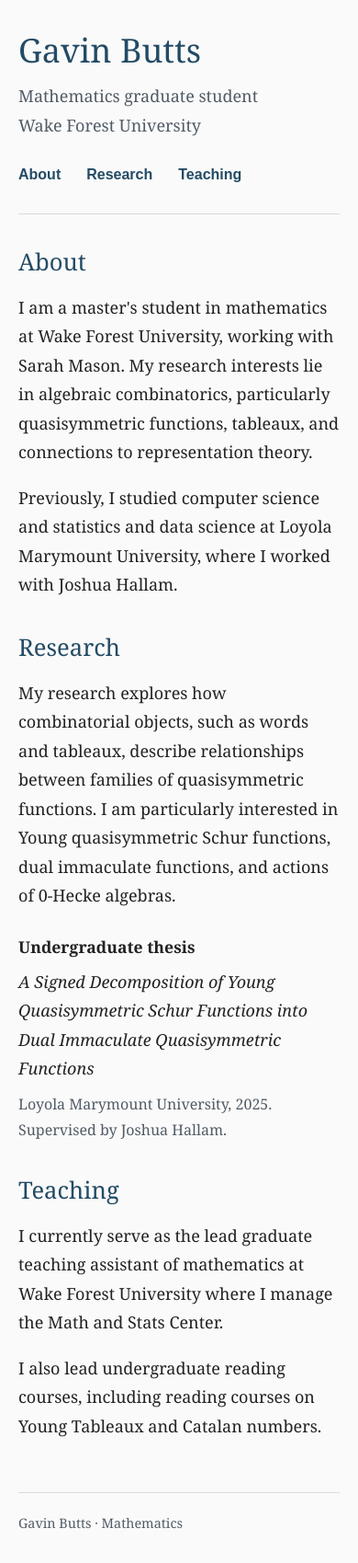
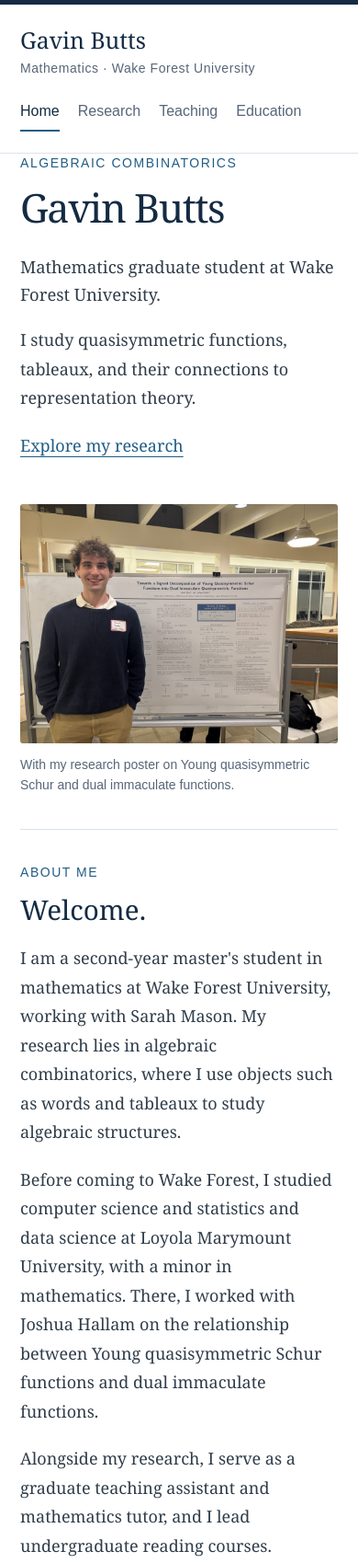
Before and after one commit to GavinButts/gavinbutts.github.io, a plain HTML site: page index.html in a window 390 px wide. Shown: the top 1699 px of the page at 92% size. Drawn offline with Linux system fonts and the light colour scheme.

Commit message:
Add files via upload

```diff
--- a/index.html
+++ b/index.html
@@ -1,237 +1,49 @@
 <!DOCTYPE html>
 <html lang="en">
 <head>
-  <meta charset="UTF-8">
-  <meta name="viewport" content="width=device-width, initial-scale=1">
-
-  <title>Gavin Butts | Mathematics</title>
-
-  <meta
-    name="description"
-    content="Gavin Butts is a mathematics graduate student at Wake Forest University studying algebraic combinatorics."
-  >
-
-  <style>
-    :root {
-      color-scheme: light;
-      --background: #fafafa;
-      --text: #222;
-      --muted: #515b65;
-      --accent: #234b65;
-      --border: #d5dce1;
-    }
-
-    * {
-      box-sizing: border-box;
-    }
-
-    body {
-      max-width: 820px;
-      margin: 64px auto;
-      padding: 0 28px;
-      background: var(--background);
-      color: var(--text);
-      font-family: Georgia, "Times New Roman", serif;
-      font-size: 18px;
-      line-height: 1.75;
-      overflow-wrap: break-word;
-    }
-
-    header {
-      padding-bottom: 28px;
-      border-bottom: 1px solid var(--border);
-    }
-
-    h1,
-    h2,
-    h3 {
-      line-height: 1.25;
-    }
-
-    h1 {
-      margin: 0 0 12px;
-      color: var(--accent);
-      font-size: 2.75rem;
-      font-weight: normal;
-    }
-
-    .affiliation {
-      margin: 0;
-      color: var(--muted);
-    }
-
-    nav {
-      display: flex;
-      flex-wrap: wrap;
-      gap: 12px 28px;
-      margin-top: 24px;
-      font-family: Arial, Helvetica, sans-serif;
-      font-size: 1rem;
-    }
-
-    a {
-      color: var(--accent);
-      text-underline-offset: 4px;
-    }
-
-    nav a {
-      font-weight: bold;
-      text-decoration: none;
-    }
-
-    nav a:hover {
-      text-decoration: underline;
-    }
-
-    a:focus-visible {
-      outline: 2px solid var(--accent);
-      outline-offset: 5px;
-    }
-
-    section {
-      margin-top: 44px;
-      scroll-margin-top: 24px;
-    }
-
-    h2 {
-      margin: 0 0 18px;
-      color: var(--accent);
-      font-size: 1.6rem;
-      font-weight: normal;
-    }
-
-    h3 {
-      margin: 28px 0 12px;
-      font-size: 1.1rem;
-    }
-
-    p {
-      margin: 0 0 18px;
-    }
-
-    .thesis-title {
-      margin-bottom: 8px;
-    }
-
-    .thesis-details {
-      color: var(--muted);
-      font-size: 1rem;
-    }
-
-    footer {
-      margin-top: 56px;
-      padding-top: 20px;
-      border-top: 1px solid var(--border);
-      color: var(--muted);
-      font-size: 0.9rem;
-    }
-
-    .skip-link {
-      position: absolute;
-      top: 12px;
-      left: 12px;
-      padding: 8px 12px;
-      transform: translateY(-200%);
-      background: var(--background);
-    }
-
-    .skip-link:focus {
-      transform: translateY(0);
-    }
-
-    @media (max-width: 600px) {
-      body {
-        margin: 32px auto;
-        padding: 0 20px;
-      }
-
-      h1 {
-        font-size: 2.25rem;
-      }
-
-      section {
-        margin-top: 36px;
-      }
-    }
-  </style>
+<meta charset="UTF-8">
+<meta name="viewport" content="width=device-width, initial-scale=1">
+<title>Gavin Butts | Mathematics</title>
+<meta name="description" content="Gavin Butts, mathematics graduate student at Wake Forest University. Research in algebraic combinatorics.">
+<link rel="stylesheet" href="styles.css">
 </head>
-
 <body>
-  <a class="skip-link" href="#main">Skip to content</a>
-
-  <header>
+<a class="skip-link" href="#main">Skip to content</a>
+<header class="site-header"><div class="wrap header-inner">
+<a class="brand" href="index.html">Gavin Butts<span>Mathematics · Wake Forest University</span></a>
+<nav aria-label="Main navigation"><a href="index.html" aria-current="page">Home</a>
+<a href="research.html">Research</a>
+<a href="teaching.html">Teaching</a>
+<a href="education.html">Education</a></nav>
+</div></header>
+<main id="main" class="wrap" tabindex="-1">
+<div class="intro">
+  <div>
+    <p class="eyebrow">Algebraic combinatorics</p>
     <h1>Gavin Butts</h1>
-    <p class="affiliation">
-      Mathematics graduate student<br>
-      Wake Forest University
-    </p>
-
-    <nav aria-label="Main navigation">
-      <a href="#about">About</a>
-      <a href="#research">Research</a>
-      <a href="#teaching">Teaching</a>
-    </nav>
-  </header>
-
-  <main id="main">
-    <section id="about" aria-labelledby="about-heading">
-      <h2 id="about-heading">About</h2>
-
-      <p>
-        I am a master's student in mathematics at Wake Forest
-        University, working with Sarah Mason. My research interests
-        lie in algebraic combinatorics, particularly quasisymmetric
-        functions, tableaux, and connections to representation theory.
-      </p>
-
-      <p>
-        Previously, I studied computer science and statistics and
-        data science at Loyola Marymount University, where I worked
-        with Joshua Hallam.
-      </p>
-    </section>
-
-    <section id="research" aria-labelledby="research-heading">
-      <h2 id="research-heading">Research</h2>
-
-      <p>
-        My research explores how combinatorial objects, such as
-        words and tableaux, describe relationships between families
-        of quasisymmetric functions. I am particularly interested
-        in Young quasisymmetric Schur functions, dual immaculate
-        functions, and actions of 0-Hecke algebras.
-      </p>
-
-      <h3>Undergraduate thesis</h3>
-
-      <p class="thesis-title">
-        <cite>
-          A Signed Decomposition of Young Quasisymmetric
-          Schur Functions into Dual Immaculate Quasisymmetric Functions
-        </cite>
-      </p>
-
-      <p class="thesis-details">
-        Loyola Marymount University, 2025.<br>
-        Supervised by Joshua Hallam.
-      </p>
-    </section>
-
-    <section id="teaching" aria-labelledby="teaching-heading">
-      <h2 id="teaching-heading">Teaching</h2>
-
-      <p>
-        I currently serve as the lead graduate teaching assistant of mathematics at Wake Forest University where I manage the Math and Stats Center.
-      </p>
-
-      <p>
-        I also lead undergraduate reading courses, including reading courses on Young Tableaux and Catalan numbers.
-      </p>
-    </section>
-  </main>
-
-  <footer>
-    <p>Gavin Butts · Mathematics</p>
-  </footer>
+    <p class="lead">Mathematics graduate student at Wake Forest University.</p>
+    <p>I study quasisymmetric functions, tableaux, and their connections to representation theory.</p>
+    <p><a href="research.html">Explore my research</a></p>
+  </div>
+  <figure>
+    <a class="photo-link" href="gavin-photo.jpg" aria-label="View full photograph of Gavin with his research poster">
+      <img src="gavin-photo.jpg" alt="Gavin Butts standing beside his research poster on quasisymmetric functions." width="1824" height="1368" fetchpriority="high">
+    </a>
+    <figcaption>With my research poster on Young quasisymmetric Schur and dual immaculate functions.</figcaption>
+  </figure>
+</div>
+<section class="about" aria-labelledby="about-title">
+  <p class="eyebrow">About me</p>
+  <h2 id="about-title">Welcome.</h2>
+  <p>I am a second-year master's student in mathematics at Wake Forest University, working with Sarah Mason. My research lies in algebraic combinatorics, where I use objects such as words and tableaux to study algebraic structures.</p>
+  <p>Before coming to Wake Forest, I studied computer science and statistics and data science at Loyola Marymount University, with a minor in mathematics. There, I worked with Joshua Hallam on the relationship between Young quasisymmetric Schur functions and dual immaculate functions.</p>
+  <p>Alongside my research, I serve as a graduate teaching assistant and mathematics tutor, and I lead undergraduate reading courses.</p>
+</section>
+<nav class="explore" aria-label="Explore the website">
+  <a href="research.html"><strong>Research</strong><span>Quasisymmetric functions, tableaux, and 0-Hecke actions.</span></a>
+  <a href="teaching.html"><strong>Teaching</strong><span>Tutoring and undergraduate reading courses.</span></a>
+  <a href="education.html"><strong>Education</strong><span>My academic background and degrees.</span></a>
+</nav></main>
+<footer class="site-footer"><div class="wrap footer-inner"><p>Gavin Butts · Mathematics</p><p><a href="index.html">Home</a> · Wake Forest University</p></div></footer>
 </body>
 </html>
--- /dev/null
+++ b/styles.css
@@ -0,0 +1,56 @@
+/* Shared styles for all four pages. */
+:root{color-scheme:light;--ink:#142b43;--text:#303d4a;--muted:#576679;--blue:#205d85;--line:#dbe3eb;--pale:#f1f6fa;--paper:#fff}
+*{box-sizing:border-box}
+html{scroll-behavior:smooth}
+body{margin:0;background:var(--paper);color:var(--text);font-family:Georgia,'Times New Roman',serif;font-size:18px;line-height:1.75;overflow-wrap:break-word}
+a{color:var(--blue);text-decoration-thickness:1px;text-underline-offset:5px}
+a:hover{color:var(--ink)}
+a:focus-visible{outline:3px solid var(--blue);outline-offset:5px}
+.wrap{max-width:1140px;margin:0 auto;padding:0 36px}
+.site-header{border-top:5px solid var(--ink);border-bottom:1px solid var(--line)}
+.header-inner{display:flex;justify-content:space-between;align-items:center;gap:24px;padding-top:23px;padding-bottom:23px}
+.brand{color:var(--ink);font-size:1.55rem;line-height:1.25;text-decoration:none}
+.brand span{display:block;margin-top:6px;font:0.875rem/1.4 Arial,Helvetica,sans-serif;letter-spacing:0.04em;color:var(--muted)}
+nav{display:flex;flex-wrap:wrap;gap:10px 26px;font:1rem/1.5 Arial,Helvetica,sans-serif}
+nav a{padding:8px 0;color:var(--muted);text-decoration:none;border-bottom:2px solid transparent;transition:color .18s,border-color .18s}
+nav a:hover,nav a[aria-current=page]{color:var(--ink);border-bottom-color:var(--blue)}
+main{padding-top:58px;padding-bottom:72px;min-height:65vh;animation:arrive .45s ease-out both}
+h1,h2,h3{font-weight:normal;color:var(--ink);line-height:1.2}
+h1{font-size:clamp(2.6rem,5vw,4rem);margin:12px 0 24px;letter-spacing:-.035em}
+h2{font-size:1.85rem;margin:0 0 20px}
+h3{font-size:1.35rem;margin:0 0 12px}
+p{margin:0 0 20px}
+.eyebrow{font:0.875rem/1.5 Arial,Helvetica,sans-serif;letter-spacing:.11em;text-transform:uppercase;color:var(--blue);margin:0 0 12px}
+.intro{display:grid;grid-template-columns:1fr 1.15fr;gap:48px;align-items:center}
+.lead{font-size:1.25rem;line-height:1.6;max-width:720px}
+figure{margin:0}
+.photo-link{display:block;border-radius:3px;overflow:hidden;background:var(--pale)}
+.photo-link img{display:block;width:100%;height:auto;transition:transform .35s ease}
+.photo-link:hover img{transform:scale(1.015)}
+figcaption{font:0.875rem/1.6 Arial,Helvetica,sans-serif;color:var(--muted);margin-top:12px}
+.about{max-width:780px;margin-top:56px;padding-top:36px;border-top:1px solid var(--line)}
+.explore{display:grid;grid-template-columns:repeat(3,minmax(0,1fr));gap:28px;margin-top:40px}
+.explore a{display:block;border-top:2px solid var(--line);padding:22px 0;text-decoration:none;transition:border-color .2s,transform .2s}
+.explore a:hover{border-color:var(--blue);transform:translateY(-3px)}
+.explore strong{display:block;font-weight:normal;font-size:1.45rem;color:var(--ink);margin-bottom:8px}
+.explore span{display:block;font-size:1rem;color:var(--muted)}
+.page-heading{max-width:820px;padding-bottom:22px}
+.content-grid{display:grid;grid-template-columns:210px minmax(0,1fr);gap:50px;border-top:1px solid var(--line);padding-top:38px;margin-top:22px}
+.section-label{font:1rem/1.6 Arial,Helvetica,sans-serif;color:var(--muted)}
+.content-grid article+article{border-top:1px solid var(--line);padding-top:26px;margin-top:30px}
+.meta{font:1rem/1.6 Arial,Helvetica,sans-serif;color:var(--muted);margin:0 0 16px}
+.degree{border-left:3px solid var(--line);padding-left:26px;margin-bottom:36px}
+.degree h2{font-size:1.55rem;margin-bottom:10px}
+.degree .qualification{font-size:1.15rem;margin-bottom:10px}
+ul{padding-left:24px}
+li{padding-left:3px;margin-bottom:8px}
+.site-footer{border-top:1px solid var(--line);background:var(--pale);font:0.875rem/1.6 Arial,Helvetica,sans-serif;color:var(--muted)}
+.footer-inner{display:flex;flex-wrap:wrap;justify-content:space-between;gap:12px;padding-top:24px;padding-bottom:24px}
+.footer-inner p{margin:0}
+.skip-link{position:absolute;top:10px;left:10px;transform:translateY(-200%);background:white;padding:10px 16px;z-index:10}
+.skip-link:focus{transform:none}
+@keyframes arrive{from{opacity:0;transform:translateY(8px)}to{opacity:1;transform:none}}
+@media(max-width:850px){.intro{grid-template-columns:1fr;gap:28px}.intro figure{max-width:650px}.header-inner{align-items:flex-start;flex-direction:column;gap:16px}.content-grid{grid-template-columns:1fr;gap:16px}.section-label{margin:0}.explore{gap:20px}}
+@media(max-width:560px){.wrap{padding-left:22px;padding-right:22px}main{padding-top:36px;padding-bottom:46px}nav{gap:8px 20px}.explore{grid-template-columns:1fr;gap:0}.about{margin-top:36px}h1{font-size:2.7rem}.lead{font-size:1.15rem}}
+@media(prefers-reduced-motion:reduce){html{scroll-behavior:auto}*,*::before,*::after{animation:none!important;transition:none!important}.explore a:hover,.photo-link:hover img{transform:none}}
+@media print{.site-header,nav,.site-footer,.skip-link,.explore{display:none}main{padding:0;animation:none}.wrap{max-width:none;padding:0}body{font-size:12pt}.intro{grid-template-columns:1fr 1fr;gap:24px}a{color:inherit}.content-grid{grid-template-columns:1fr;gap:10px}.degree,article{break-inside:avoid}}
```
Also changed, not shown: education.html (added, +28 -0 lines), research.html (added, +29 -0 lines), teaching.html (added, +25 -0 lines), UPLOAD-INSTRUCTIONS.txt (added), gavin-photo.jpg (added).
